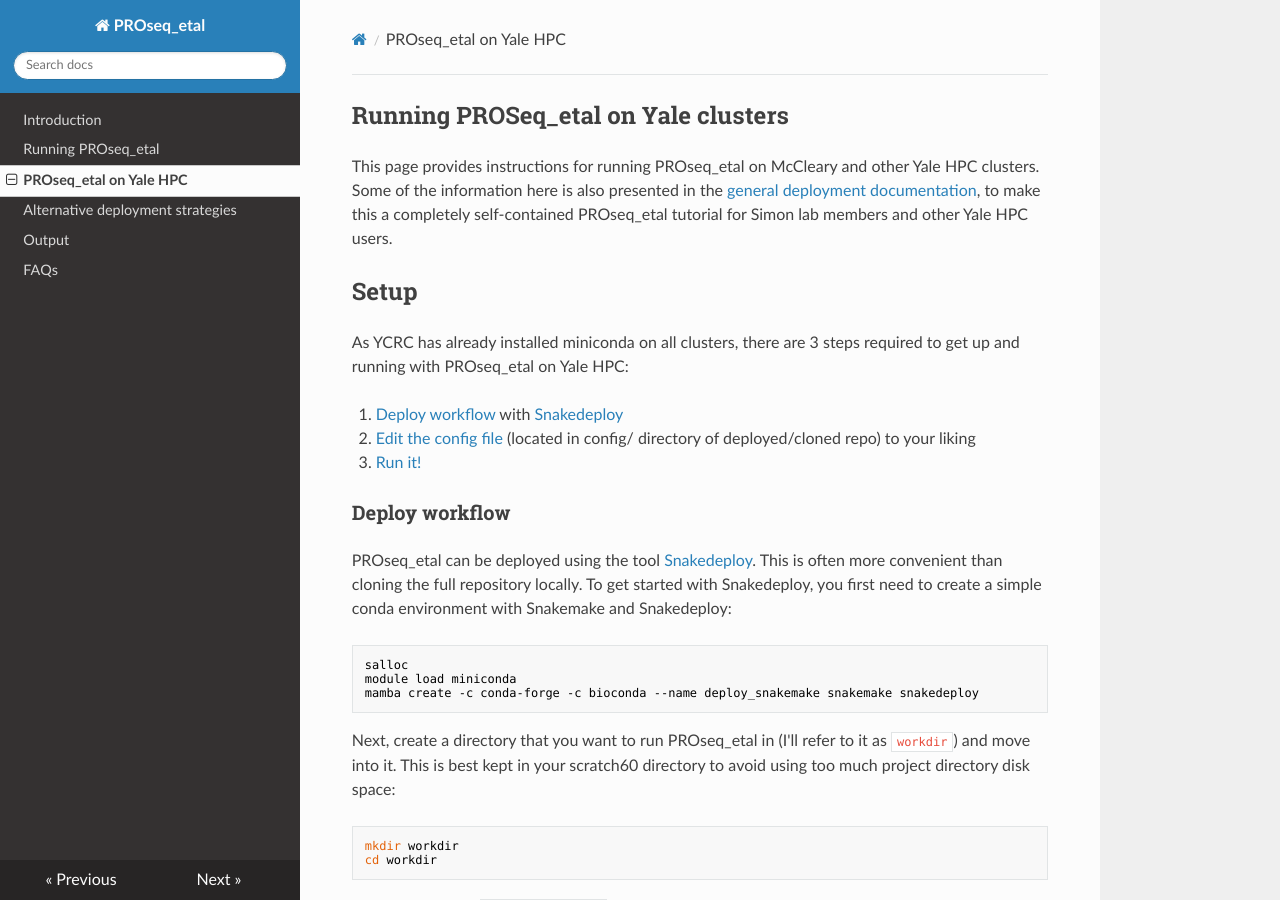
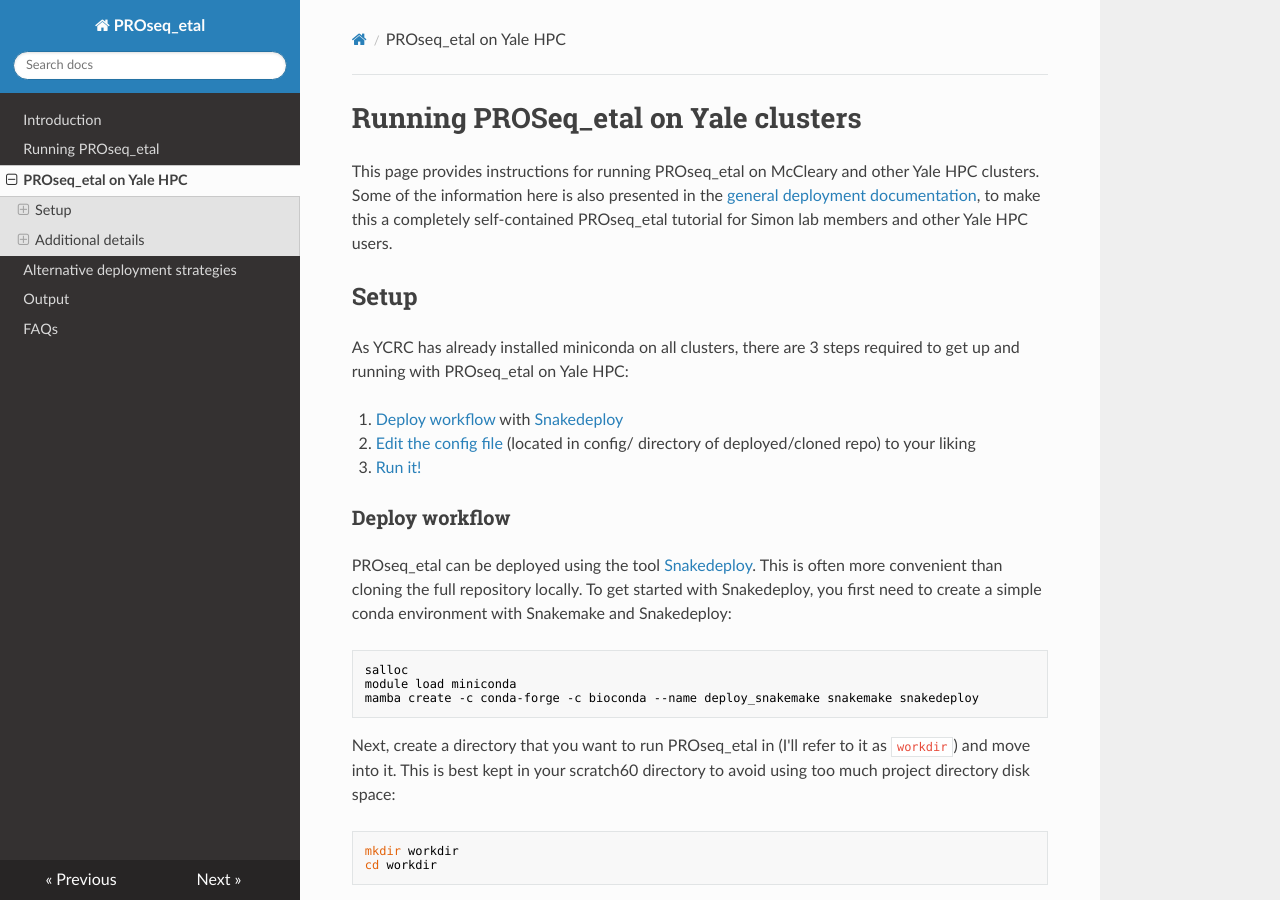
Before and after one commit to isaacvock/PROseq_etal, an MkDocs documentation site: the page built from docs/simon.md, in a window 1280 px wide and 900 px high. Built offline with MkDocs 1.6.1, drawn with Linux system fonts in a browser that asks for light colours; nearby versions of some CDN libraries.

Commit message:
Proper header size hierarchy

```diff
--- a/docs/simon.md
+++ b/docs/simon.md
@@ -1,4 +1,4 @@
-## Running PROSeq_etal on Yale clusters
+# Running PROSeq_etal on Yale clusters
 
 This page provides instructions for running PROseq_etal on McCleary and other Yale HPC clusters. Some of the information here is also presented in the [general deployment documentation](deploy.md), to make this a completely self-contained PROseq_etal tutorial for Simon lab members and other Yale HPC users.
 
```
